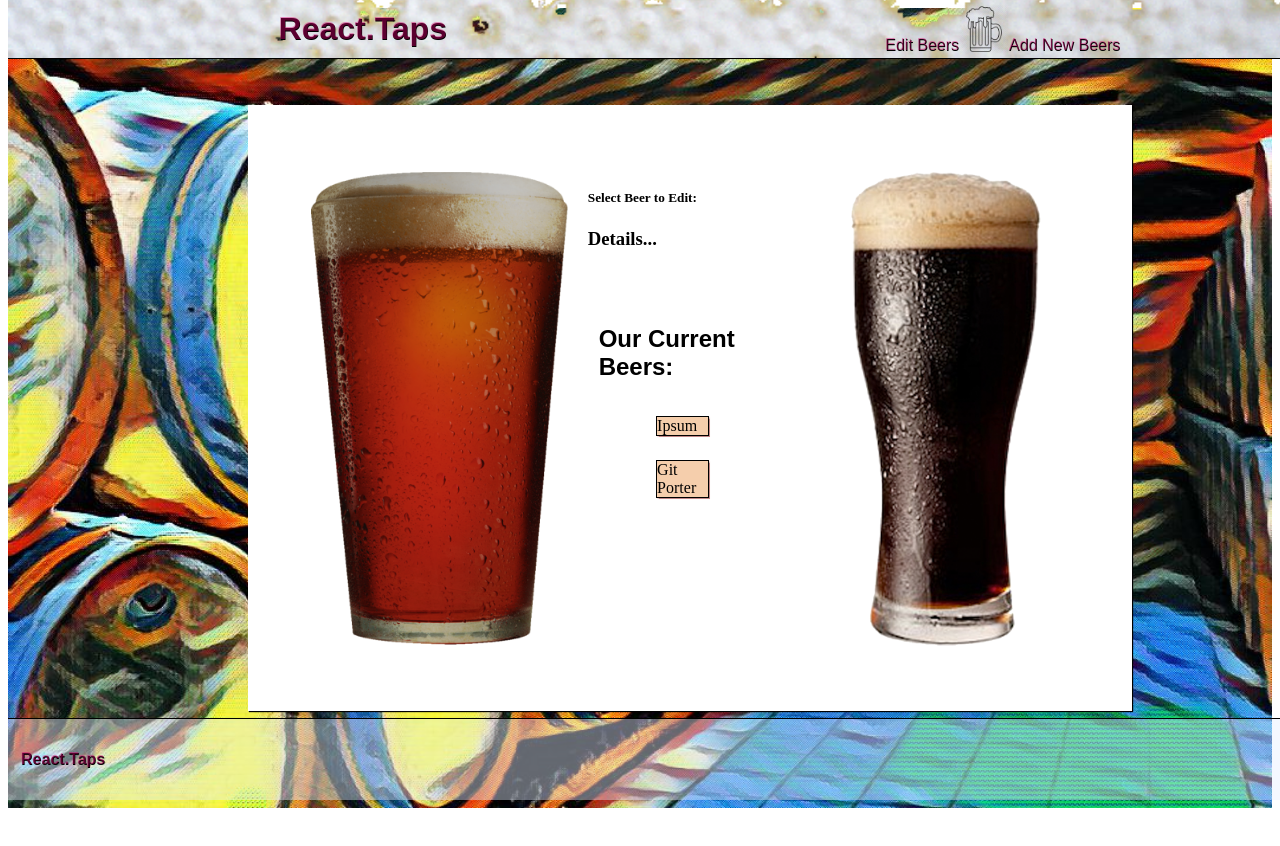
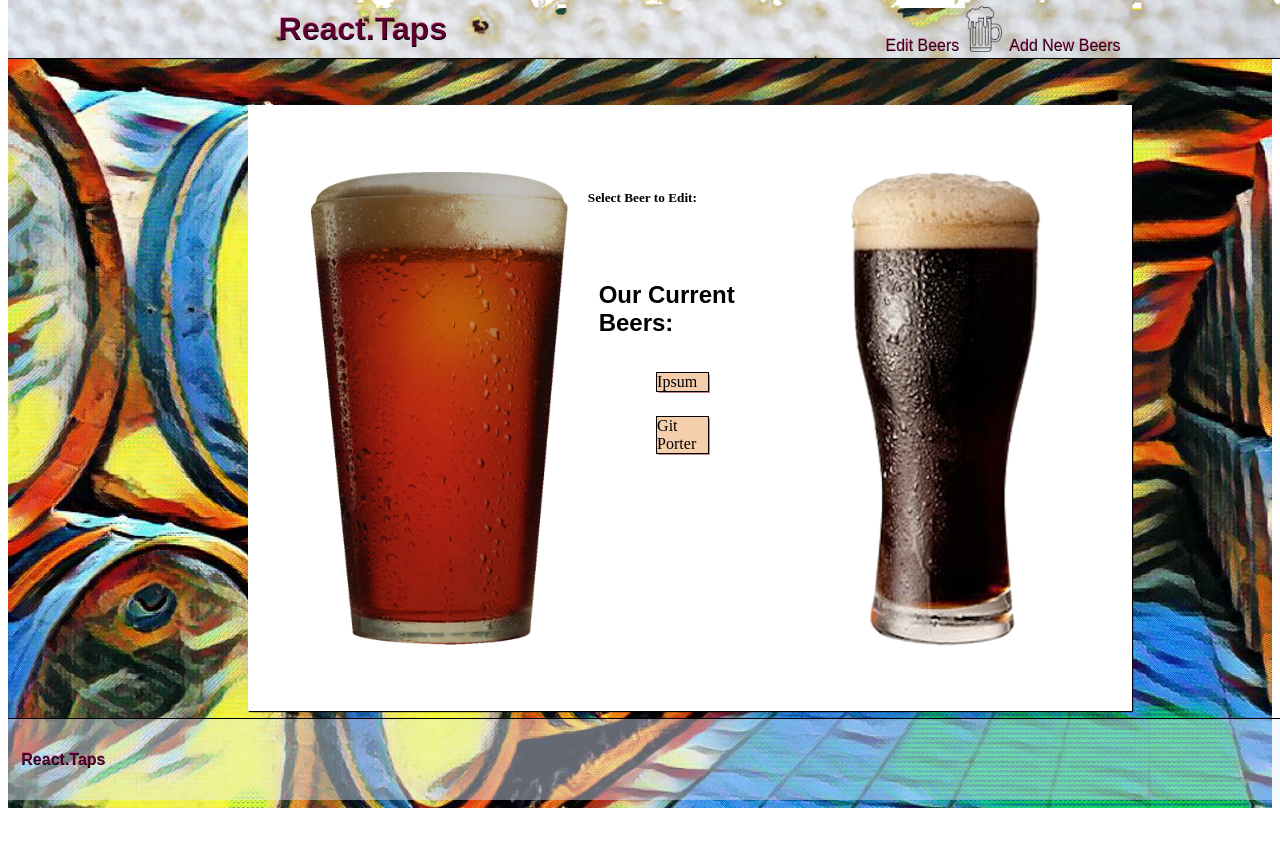
Before and after one commit to k3vnb/react_taproom, a React app: page /#/edit in a window 1280 px wide. Shown: the top 846 px of the page. Built offline with nearby package versions, Linux system fonts and the light colour scheme.

Commit message:
pass props to BeerDetail to show selectedBeer props on click in EditBeerList rendering of BeerList

```diff
--- a/src/components/App.jsx
+++ b/src/components/App.jsx
@@ -45,7 +45,6 @@ class App extends React.Component {
 
   handleChangingSelectedBeer(beer) {
     this.setState({selectedBeer: beer});
-    alert('It is' + this.state.selectedBeer.title);
   }
 
 
@@ -88,7 +87,8 @@ class App extends React.Component {
             <div style={innerDiv}>
               <img src={pint}/>
               <Route path='/edit' render={(props)=><EditBeerList beerList={this.state.masterBeerList} currentRouterPath={props.location.pathname}
-              onBeerSelection={this.handleChangingSelectedBeer}/>} />
+              onBeerSelection={this.handleChangingSelectedBeer}
+              selectedBeer={this.state.selectedBeer}/>} />
               <Route path='/addnew' render={() =><AddBeer onAddingNewBeerToList={this.handleAddingNewBeerToList} />}/>
               <img src={porter}/>
             </div>
--- a/src/components/Beer.jsx
+++ b/src/components/Beer.jsx
@@ -19,11 +19,10 @@ function Beer(props) {
         <li><span className='beer-label'>Brand: </span> {props.brand}</li>
         <li><span className='beer-label'>Price: </span>{props.price}</li>
         <li><span className='beer-label'>ABV: </span>{props.abv}</li>
-        <li><span className='beer-label'>Amount Left: </span> {props.amount}</li>
       </ul>
     </div>;
   if (props.currentRouterPath === '/edit'){
-    return(<div onClick={() => {props.onBeerSelection({title: props.title, brand: props.brand, price: props.price, abv: props.abc, amount: props.amount})}}>{props.title}</div>
+    return(<div onClick={() => {props.onBeerSelection({title: props.title, brand: props.brand, price: props.price, abv: props.abv, amount: props.amount})}}>{props.title}</div>
     );
   } else {
     return (
--- a/src/components/BeerDetail.jsx
+++ b/src/components/BeerDetail.jsx
@@ -1,9 +1,19 @@
 import React from 'react';
+import PropTypes from 'prop-types';
 
-function BeerDetail() {
+function BeerDetail(props) {
   return(
-    <h3>Details...</h3>
+    <div>
+      <h2>{props.selectedBeer.title}</h2>
+      <h3>{props.selectedBeer.brand}</h3>
+      <h4>{props.selectedBeer.price} | {props.selectedBeer.abv}</h4>
+      <h5>Amount left: {props.selectedBeer.amount}</h5>
+    </div>
   );
 }
 
+BeerDetail.propTypes = {
+  selectedBeer: PropTypes.object
+}
+
 export default BeerDetail;
--- a/src/components/EditBeerList.jsx
+++ b/src/components/EditBeerList.jsx
@@ -4,6 +4,10 @@ import BeerList from './BeerList';
 import BeerDetail from './BeerDetail';
 
 function EditBeerList(props) {
+  let optionalSelectedBeerContent = null;
+  if (props.selectedBeer != null){
+    optionalSelectedBeerContent = <BeerDetail selectedBeer={props.selectedBeer}/>
+  }
   return(
     <div>
       <style jsx>{`
@@ -24,7 +28,7 @@ function EditBeerList(props) {
             object-fit: cover;
           }`}</style>
       <h5>Select Beer to Edit:</h5>
-      <BeerDetail />
+      {optionalSelectedBeerContent}
       <BeerList beerList={props.beerList} currentRouterPath={props.currentRouterPath}
       onBeerSelection={props.onBeerSelection}/>
 
@@ -35,7 +39,8 @@ function EditBeerList(props) {
 EditBeerList.propTypes = {
   beerList: PropTypes.array,
   currentRouterPath: PropTypes.string.isRequired,
-  onBeerSelection: PropTypes.func.isRequired
+  onBeerSelection: PropTypes.func.isRequired,
+  selectedBeer: PropTypes.object
 };
 
 export default EditBeerList;
```
